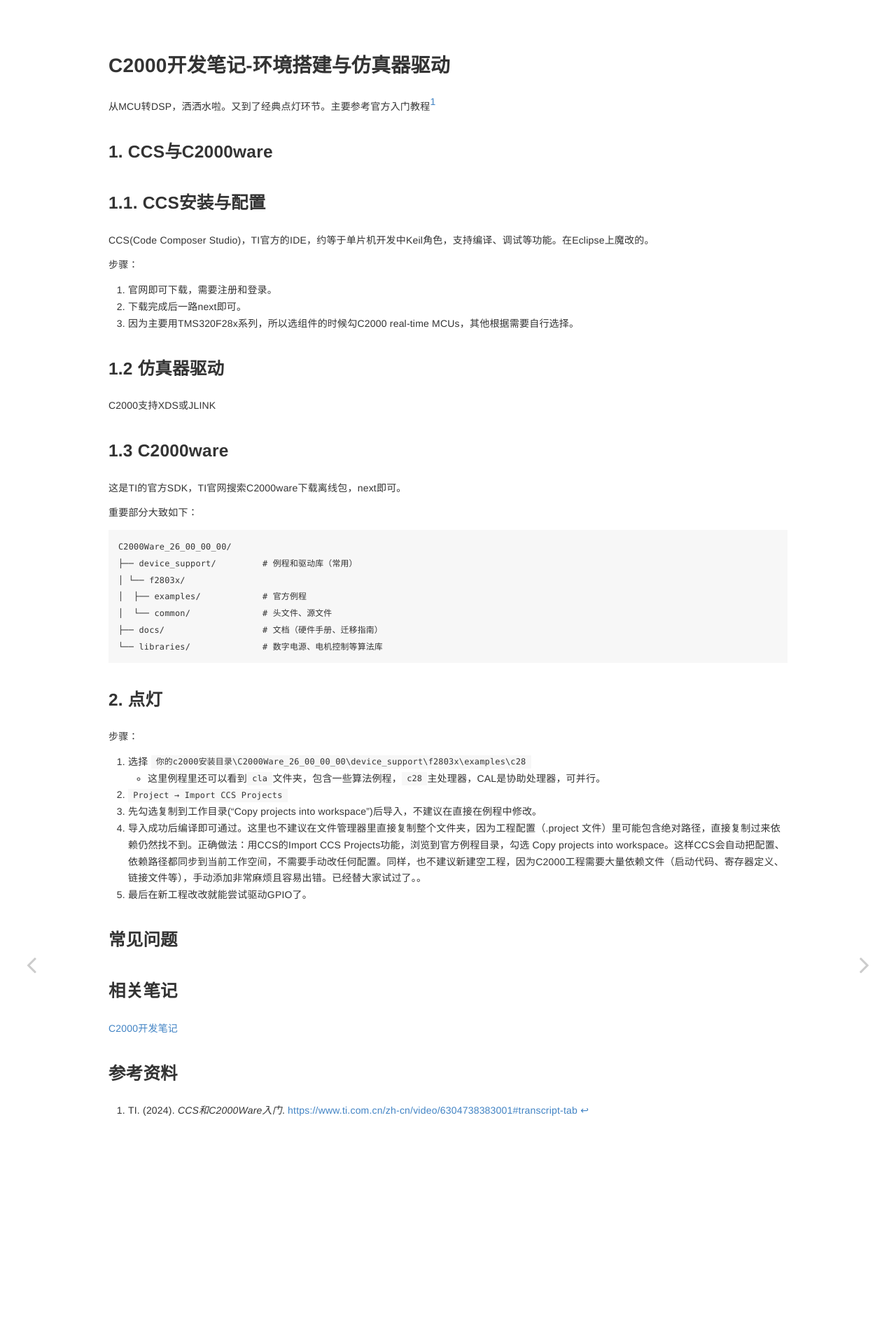
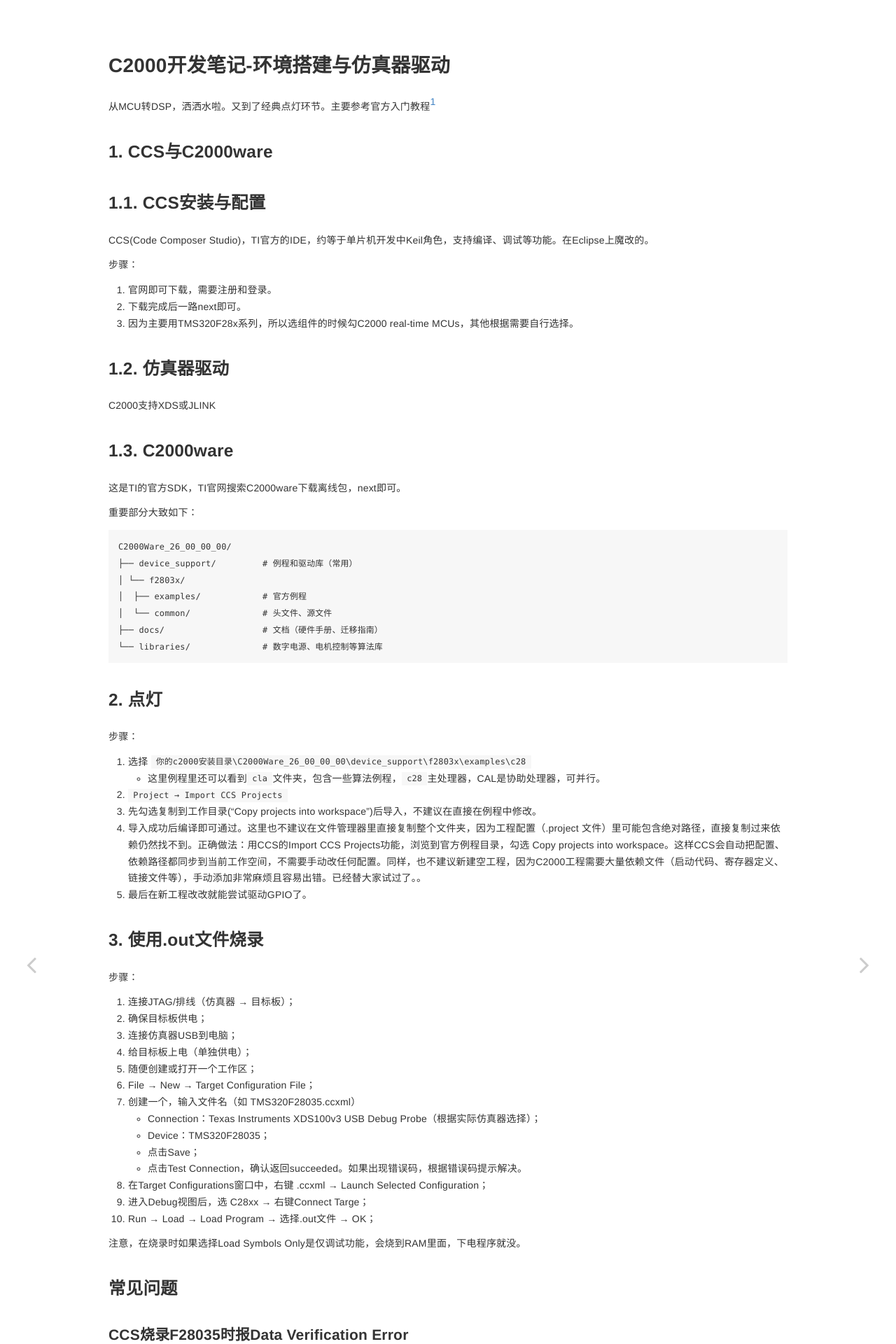
Before and after one commit to YooyoJin/yooyojin.github.io, a Jekyll site: the page built from _posts/2026-04-09-c2000_setup.md, in a window 1280 px wide. Shown: the top 1920 px of the page at 70% size. Built offline with Jekyll 4.4.1, drawn with Linux system fonts in a browser that asks for light colours; some of the changed text lies outside the part shown.

Commit message:
<conflict> 解决冲突后仍存在差异，只能全覆盖

````diff
--- a/_posts/2026-04-09-c2000_setup.md
+++ b/_posts/2026-04-09-c2000_setup.md
@@ -21,11 +21,11 @@ CCS(Code Composer Studio)，TI官方的IDE，约等于单片机开发中Keil角
 1. 下载完成后一路next即可。
 1. 因为主要用TMS320F28x系列，所以选组件的时候勾C2000 real-time MCUs，其他根据需要自行选择。
 
-## 1.2 仿真器驱动
+## 1.2. 仿真器驱动
 
 C2000支持XDS或JLINK
 
-## 1.3 C2000ware
+## 1.3. C2000ware
 
 这是TI的官方SDK，TI官网搜索C2000ware下载离线包，next即可。
 
@@ -50,11 +50,53 @@ C2000Ware_26_00_00_00/
 1. 导入成功后编译即可通过。这里也不建议在文件管理器里直接复制整个文件夹，因为工程配置（.project 文件）里可能包含绝对路径，直接复制过来依赖仍然找不到。正确做法：用CCS的Import CCS Projects功能，浏览到官方例程目录，勾选 Copy projects into workspace。这样CCS会自动把配置、依赖路径都同步到当前工作空间，不需要手动改任何配置。同样，也不建议新建空工程，因为C2000工程需要大量依赖文件（启动代码、寄存器定义、链接文件等），手动添加非常麻烦且容易出错。已经替大家试过了。。
 1. 最后在新工程改改就能尝试驱动GPIO了。
 
+## 3. 使用.out文件烧录
+
+步骤：
+1. 连接JTAG/排线（仿真器 → 目标板）；
+1. 确保目标板供电；
+1. 连接仿真器USB到电脑；
+1. 给目标板上电（单独供电）；
+1. 随便创建或打开一个工作区；
+1. File → New → Target Configuration File；
+1. 创建一个，输入文件名（如 TMS320F28035.ccxml）
+    - Connection：Texas Instruments XDS100v3 USB Debug Probe（根据实际仿真器选择）；
+    - Device：TMS320F28035；
+    - 点击Save；
+    - 点击Test Connection，确认返回succeeded。如果出现错误码，根据错误码提示解决。
+1. 在Target Configurations窗口中，右键 .ccxml → Launch Selected Configuration；
+1. 进入Debug视图后，选 C28xx → 右键Connect Targe；
+1. Run → Load → Load Program → 选择.out文件 → OK；
+
+注意，在烧录时如果选择Load Symbols Only是仅调试功能，会烧到RAM里面，下电程序就没。
+
 ## 常见问题
+
+### CCS烧录F28035时报Data Verification Error
+
+芯片：TMS320F28035
+烧录器：XDS100v3
+
+```
+C28xx: Loader: One or more sections of your program falls into a memory region that is not writable.
+C28xx: File Loader: Verification failed: Values at address 0x3EB927@Program do not match
+C28xx: GEL: File: xxx.out: a data verification error occurred, file load failed.
+```
+
+本来怀疑是否是我编译出来的.out是否有问题，因为看错误提示是指向.out文件本身。但是拿同事的电脑，却烧录成功了，用的同一个烧录文件、同一个仿真器、同一个板子、同样的步骤。那问题就明确指向CCS环境了。
+
+沟通后发现，别人是全量安装，我只勾选了C2000 real-time MCUs，怀疑是缺少关键组件。
+
+卸载了CCS之后我也全量安装，烧录成功。目前不清楚是哪个组件影响，本来就只用C2000，其他的好像都是不相关，为什么Load就报错？
+
+### Test Connection 失败
+
+- SC_ERR_FTDI_OPEN(-151)，USB未识别，后面发现是转接线断掉了，重新焊了就好了；
+- SC_ERR_CTL_NO_TRG_POWER(-180)，目标板没上电。
 
 ## 相关笔记
 
-[C2000开发笔记](/jekyll/2025-11-18-c2000.html)
+[C2000开发笔记（总索引）](/jekyll/2025-11-18-c2000.html)
 
 ## 参考资料
 
````
Also changed, not shown: README.md (+13 -15 lines), _posts/2025-08-22-driver_case.md (+4 -4 lines), _posts/2025-11-18-c2000.md (+2 -2 lines), _posts/2026-04-09-c2000_why.md (+3 -3 lines), _posts/2026-04-10-phase_protector.md (+57 -3 lines).
